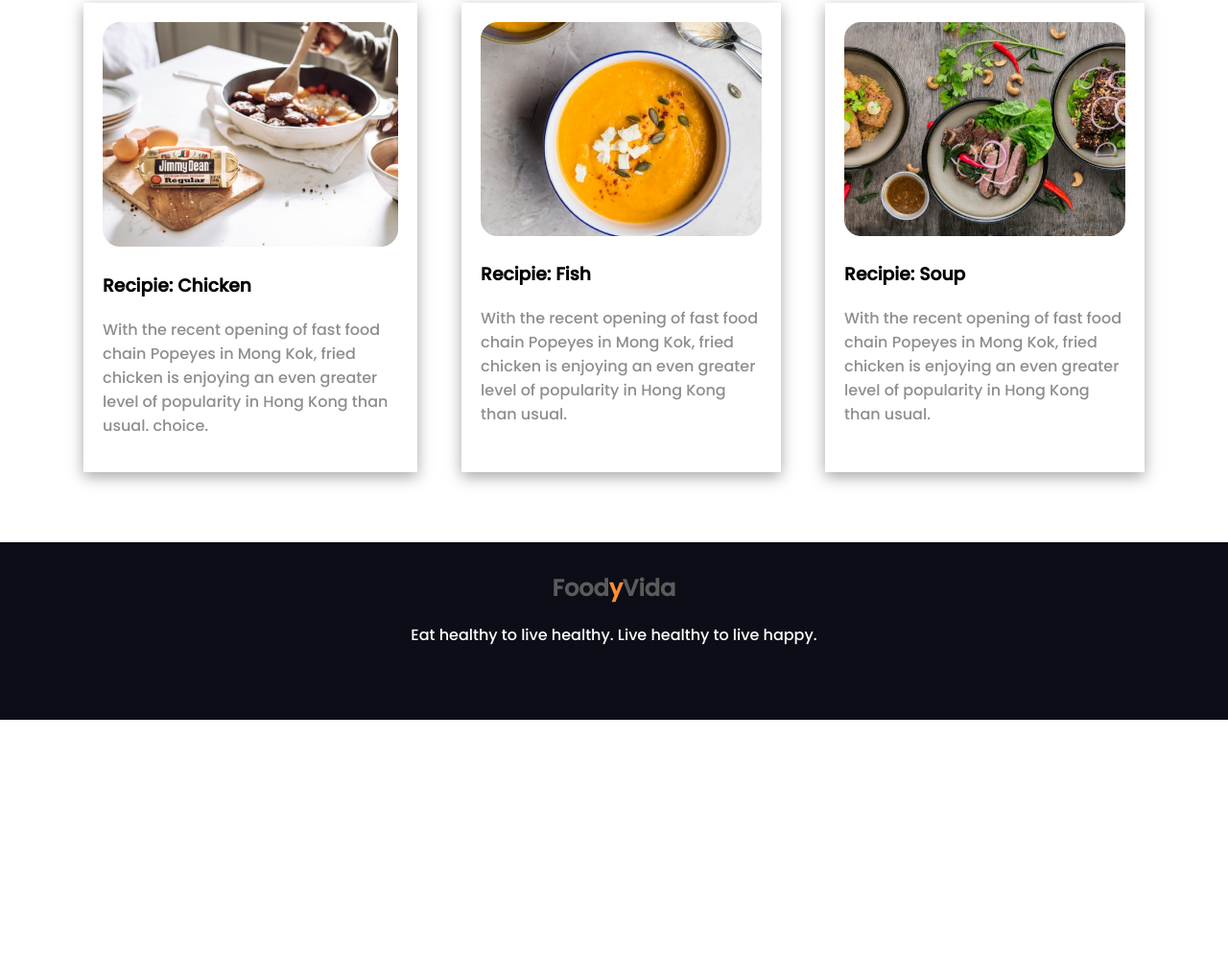
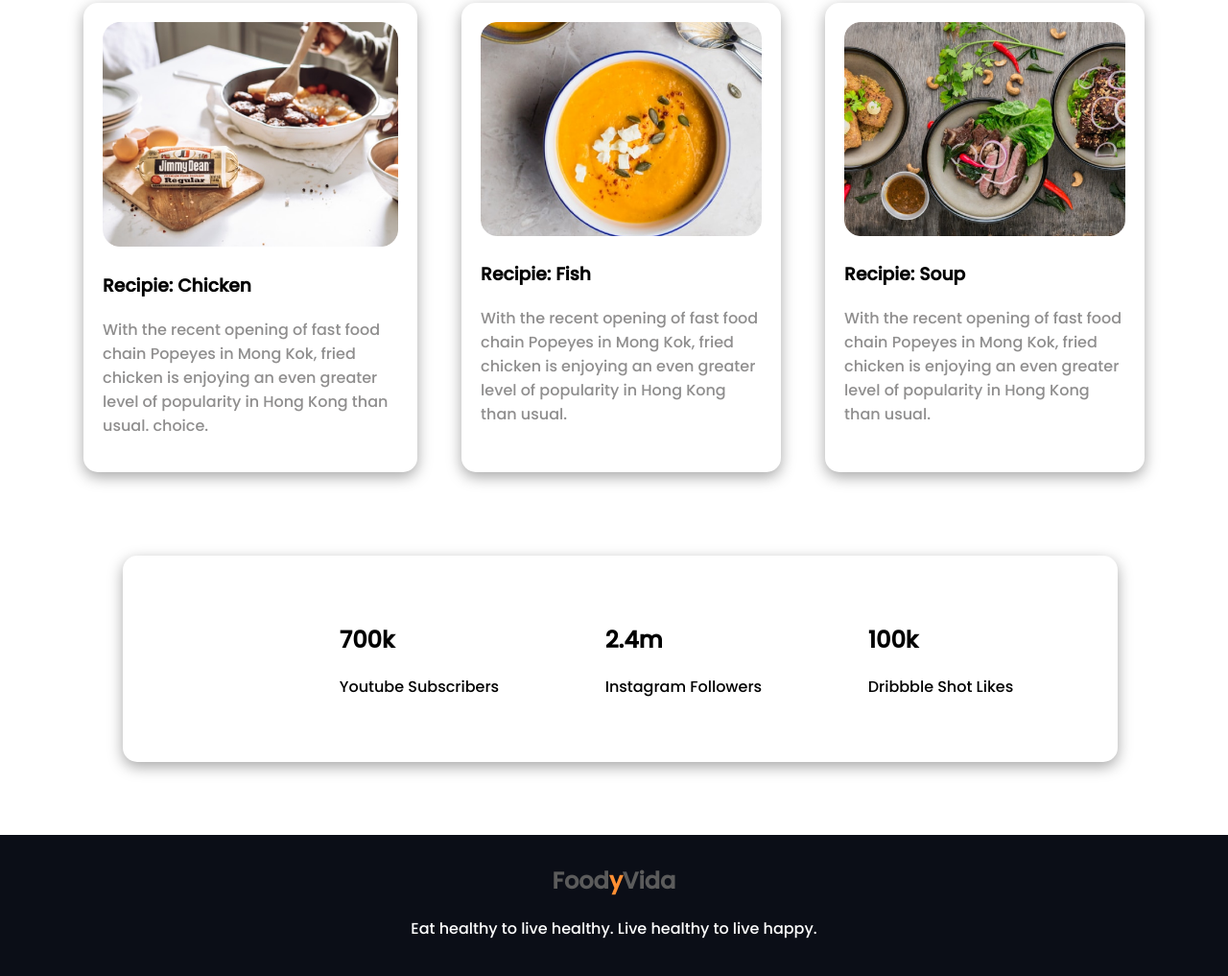
Before and after one commit to Marjia-Akhi/foodyvida, a plain HTML site: page index.html in a window 1280 px wide. Shown: the part 1317-2334 px from the top of the page at 96% size. Before the commit the page ends 2067 px from the top, so only its background shows below. Drawn offline with Linux system fonts and the light colour scheme.

Commit message:
finally added

```diff
--- a/index.html
+++ b/index.html
@@ -81,6 +81,27 @@
             </div>
         </div>
     </section>
+
+    <section class="popularity-section">
+        <div class="pupalarity-width">
+            <div class="pupalarity-padding">
+                <h1>700k</h1>
+                <p>Youtube Subscribers</p>
+            </div>
+            <div class="pupalarity-padding">
+                <h1>2.4m</h1>
+                <p>Instagram Followers</p>
+            </div>
+            <div class="pupalarity-padding">
+                <h1>100k</h1>
+                <p>Dribbble Shot Likes</p>
+            </div>
+        </div>
+    </section>
+
+
+
+
     <section>
         <footer>
             <h2>Food<strong><span>y</span></strong>Vida</h2>
--- a/style.css
+++ b/style.css
@@ -109,7 +109,38 @@ body{
     margin: 2%;
     padding: 20px;
     box-shadow: rgba(0, 0, 0, 0.35) 0px 5px 15px;
+    border-radius: 15px;
 }
+
+
+.popularity-section{
+    padding-left: 10%;
+    padding-top: 5%;
+    padding-bottom: 2%;
+}
+.pupalarity-width{
+    display: flex;
+    box-shadow: rgba(0, 0, 0, 0.35) 0px 5px 15px;
+    border-radius: 15px;
+    width: 80%;
+    padding-left: 10%;
+    padding-top: 50px;
+    padding-bottom: 50px;
+}
+.pupalarity-padding{
+    padding-left: 12%;
+}
+.pupalarity-margin h1{
+    font-size: 30px;
+    font-weight: 700;
+    line-height: 50%;
+}
+.pupalarity-margin p{
+    color: rgb(143, 142, 142);
+    font-size: 12px;
+}
+
+
 footer{
     text-align: center;
     background-color:#0b0e17;
```
